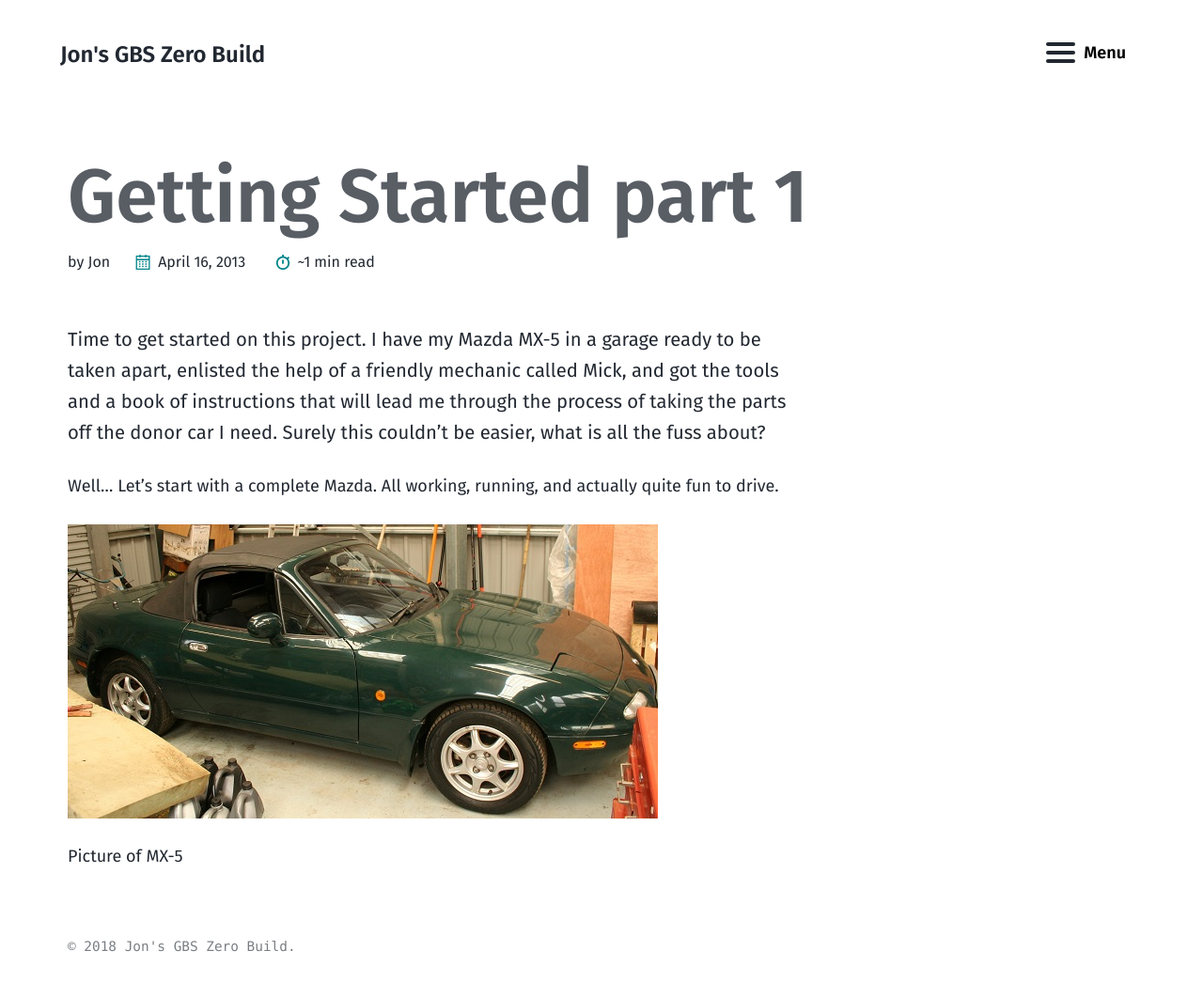
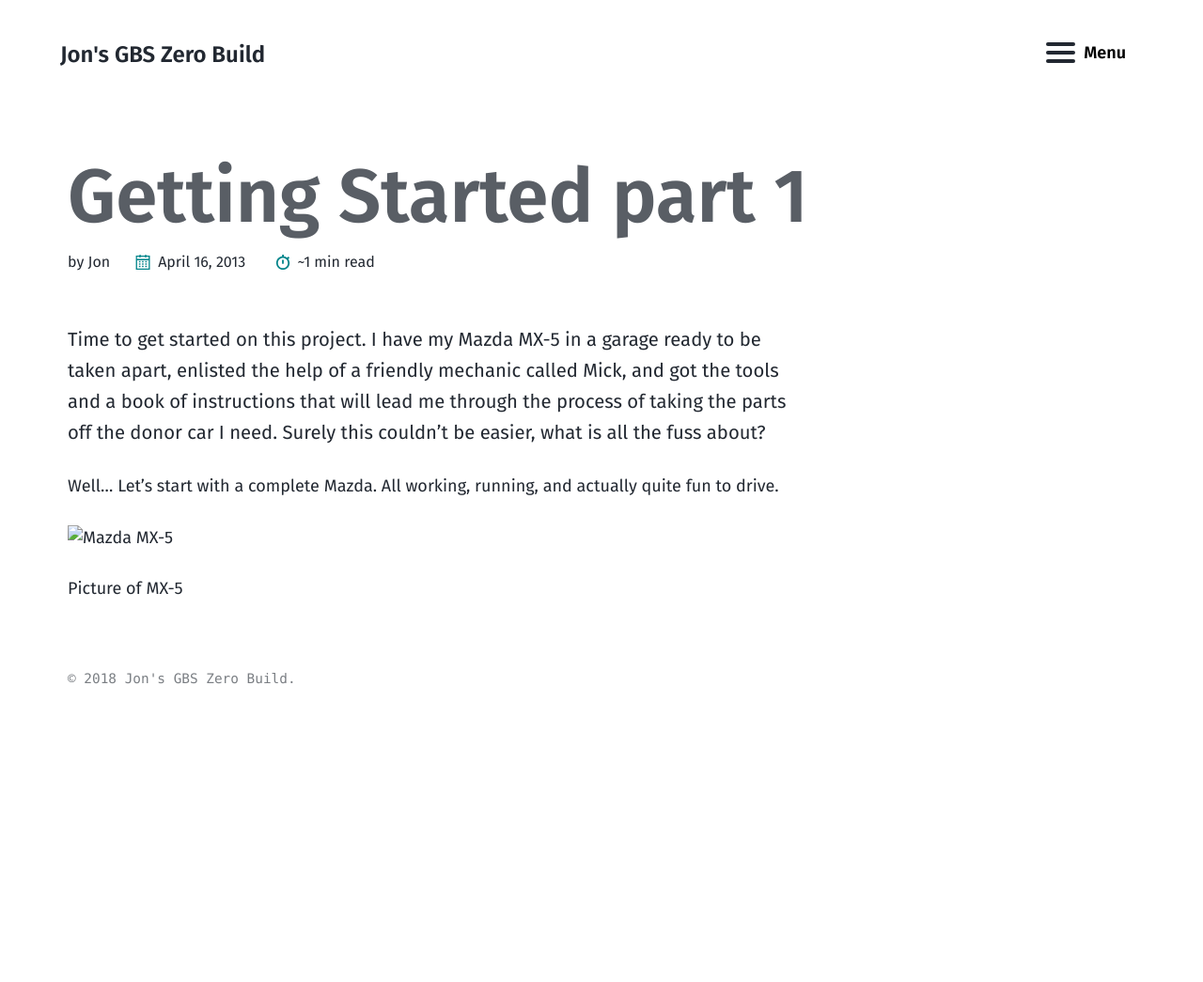
Before and after one commit to jonpage23/zero, a Jekyll site: the page built from _posts/2013-04-16-getting-started-1.md, in a window 1280 px wide. Shown: the whole page at 94% size. Built offline with Jekyll 4.4.1, drawn with Linux system fonts in a browser that asks for light colours; after the commit the page ends 900 px from its top, so only the background shows below that.

Commit message:
Update 2013-04-16-getting-started-1.md

```diff
--- a/_posts/2013-04-16-getting-started-1.md
+++ b/_posts/2013-04-16-getting-started-1.md
@@ -12,6 +12,6 @@ Time to get started on this project. I have my Mazda MX-5 in a garage ready to b
 
 Well... Let's start with a complete Mazda. All working, running, and actually quite fun to drive.
 
-![Mazda MX-5](/images/MX5-full.jpg)
+![Mazda MX-5](../images/MX5-full.jpg)
 
 Picture of MX-5
```
